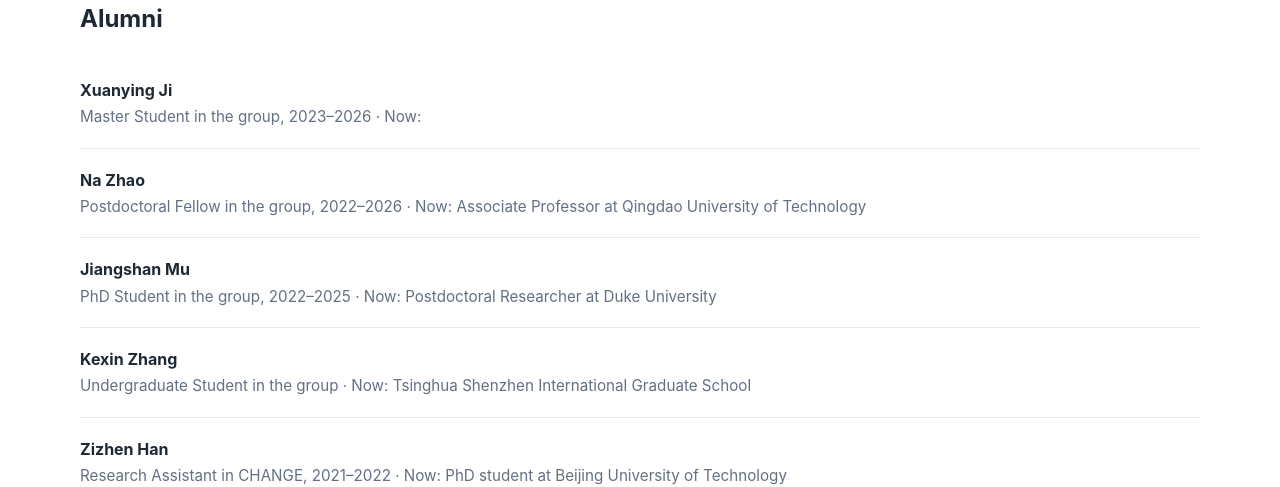
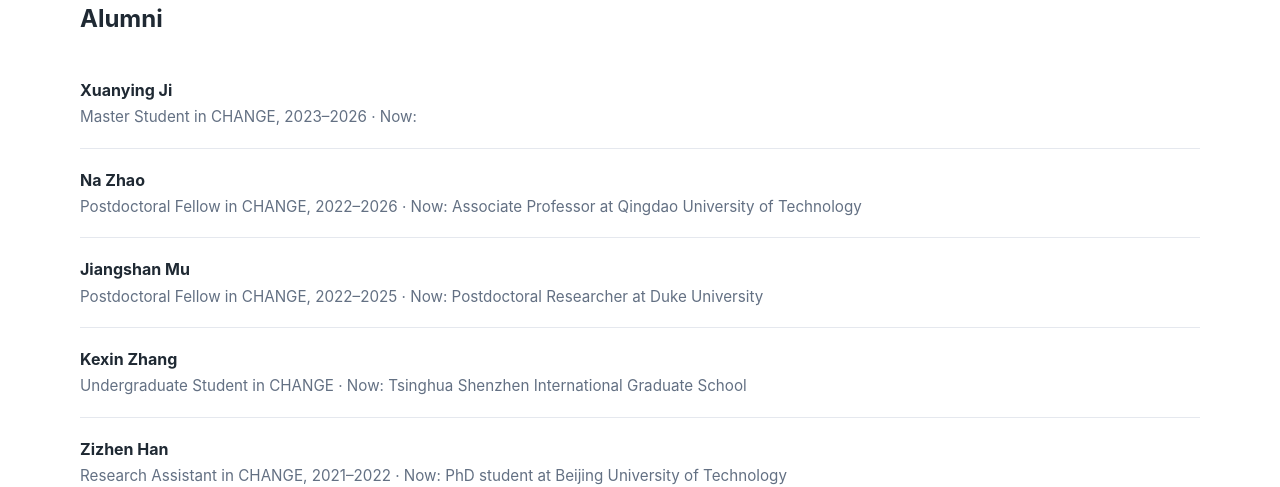
Before and after one commit to MuJSh/xyz_CHANGE, a Jekyll site: the page built from _pages/group-members.md, in a window 1280 px wide and 900 px high, scrolled down 730 px. Shown: the part 153-640 px from the top of the window. Built offline with Jekyll 4.4.1, drawn with Linux system fonts in a browser that asks for light colours.

Commit message:
Update alumni wording

```diff
--- a/_data/members.yml
+++ b/_data/members.yml
@@ -80,19 +80,19 @@ current:
 
 alumni:
   - name: "Xuanying Ji"
-    role: "Master Student in the group, 2023–2026"
+    role: "Master Student in CHANGE, 2023–2026"
     now: ""
 
   - name: "Na Zhao"
-    role: "Postdoctoral Fellow in the group, 2022–2026"
+    role: "Postdoctoral Fellow in CHANGE, 2022–2026"
     now: "Associate Professor at Qingdao University of Technology"
 
   - name: "Jiangshan Mu"
-    role: "PhD Student in the group, 2022–2025"
+    role: "Postdoctoral Fellow in CHANGE, 2022–2025"
     now: "Postdoctoral Researcher at Duke University"
 
   - name: "Kexin Zhang"
-    role: "Undergraduate Student in the group"
+    role: "Undergraduate Student in CHANGE"
     now: "Tsinghua Shenzhen International Graduate School"
 
   - name: "Zizhen Han"
```
